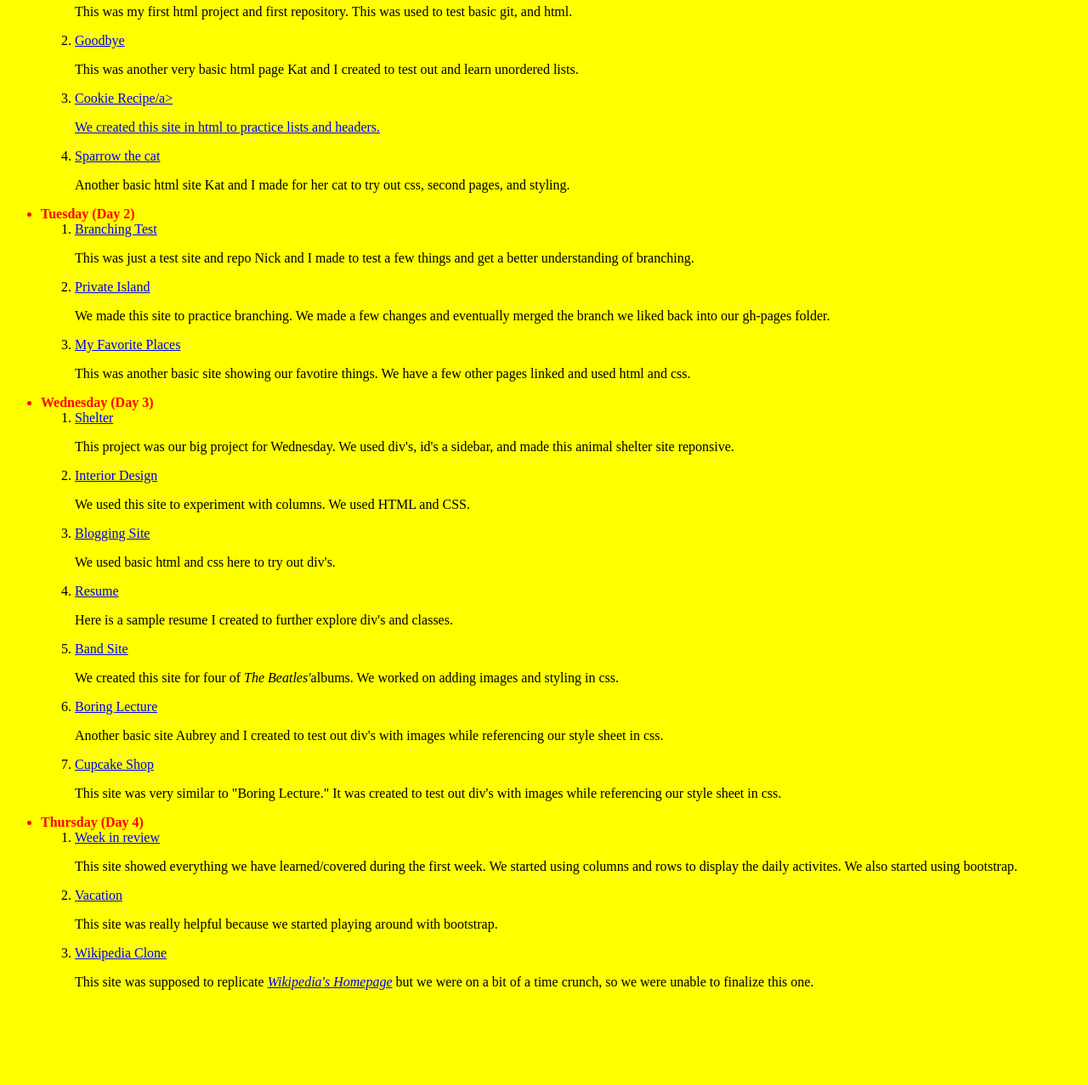
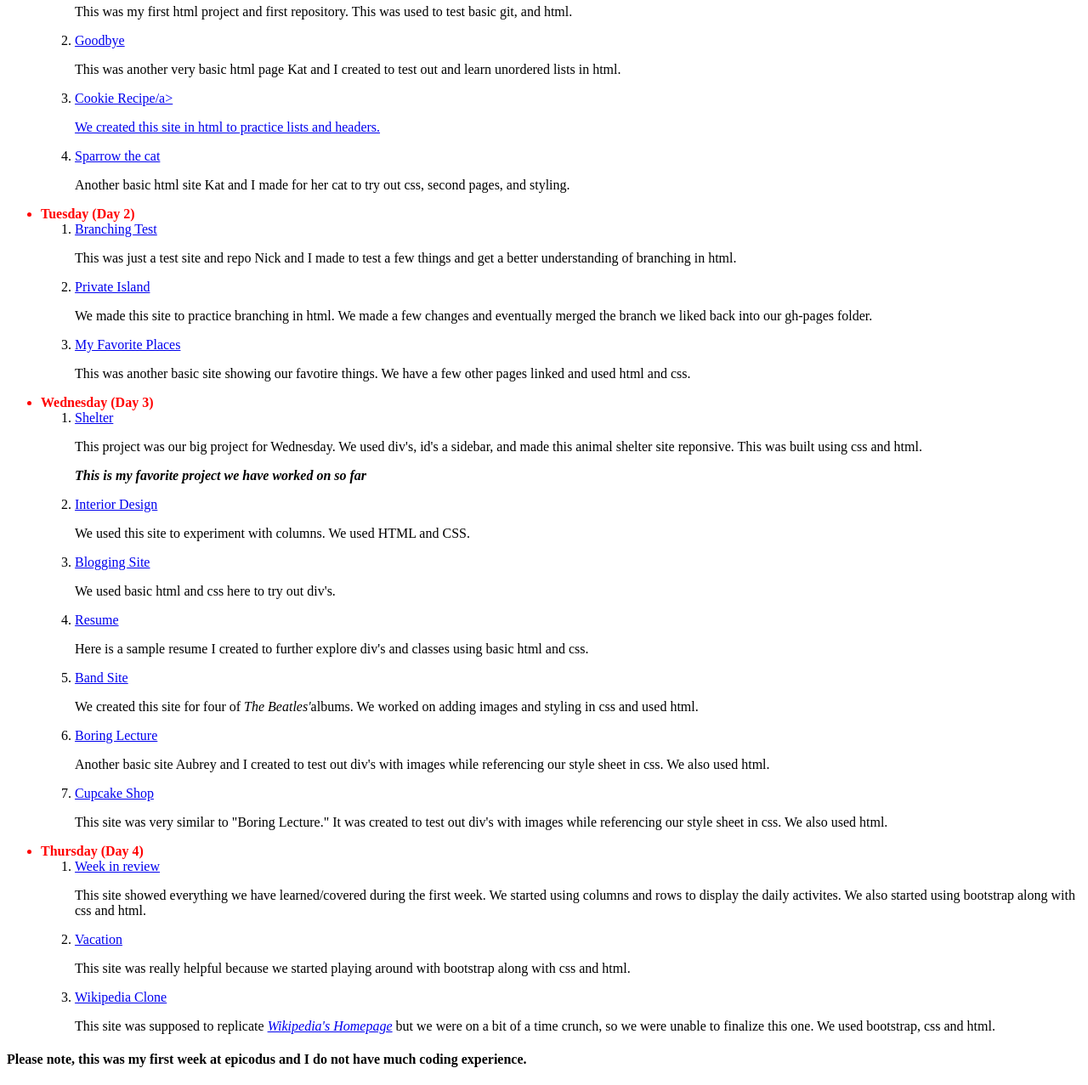
Before and after one commit to jamesmilanhiggins/portfolio, a plain HTML site: page projects.html in a window 1280 px wide. Shown: the part 174-1451 px from the top of the page at 85% size. Before the commit the page ends 1355 px from the top, so only its background shows below. Drawn offline with Linux system fonts and the light colour scheme.

```diff
--- a/css/styles.css
+++ b/css/styles.css
@@ -1,11 +1,14 @@
-body {
-  background-color: yellow;
+h1  {
+  text-align: center;
 }
 
 .main {
   text-align: center;
 }
 
+.homebutton {
+  font-size: 24px;
+}
 .main_img {
   float: left;
   border: 2px;
@@ -45,6 +48,11 @@ body {
   margin: 20px;
   text-align: center;
 }
+
+.container2 {
+  float:left;
+
+}
 .other_img{
   width: 450px;
   height: 300px;
@@ -68,3 +76,12 @@ body {
 .interests {
   background-color: green;
 }
+.special {
+  font-weight: bold;
+  font-style: italic;
+}
+
+h1 {
+  background-color: lightgrey;
+  border-radius: 10%;
+}
--- a/projects.html
+++ b/projects.html
@@ -6,7 +6,7 @@
   </head>
 
   <body>
-    <h1>Work at Epicodus ** add special work here "please note still working on these"</h1>
+    <h1>Work at Epicodus</h1>
     <h2>Week 1</h2>
       <ul>
         <li class="projects">Monday (Day 1)</li>
@@ -14,7 +14,7 @@
             <li><a href="https://github.com/jamesmilanhiggins/hello-world">Hello World</a></li>
               <p>This was my first html project and first repository. This was used to test basic git, and html.</p>
             <li><a href="https://github.com/jamesmilanhiggins/goodbye">Goodbye</a></li>
-              <p>This was another very basic html page Kat and I created to test out and learn unordered lists.</p>
+              <p>This was another very basic html page Kat and I created to test out and learn unordered lists in html.</p>
             <li><a href="https://github.com/jamesmilanhiggins/Cookie-Recipe">Cookie Recipe/a></li>
               <p>We created this site in html to practice lists and headers.</p>
             <li><a href="https://github.com/jamesmilanhiggins/Sparrow-the-cat">Sparrow the cat</a></li>
@@ -23,38 +23,40 @@
         <li class="projects">Tuesday (Day 2)</li>
           <ol>
             <li><a href="https://github.com/jamesmilanhiggins/branching-test">Branching Test </a></li>
-              <p>This was just a test site and repo Nick and I made to test a few things and get a better understanding of branching.</p>
+              <p>This was just a test site and repo Nick and I made to test a few things and get a better understanding of branching in html.</p>
             <li><a href="https://github.com/jamesmilanhiggins/Private-Island">Private Island</a></li>
-              <p>We made this site to practice branching. We made a few changes and eventually merged the branch we liked back into our gh-pages folder. </p>
+              <p>We made this site to practice branching in html. We made a few changes and eventually merged the branch we liked back into our gh-pages folder. </p>
             <li><a href="https://github.com/jamesmilanhiggins/my-favorite-places-with-nick">My Favorite Places</a></li>
               <p>This was another basic site showing our favotire things. We have a few other pages linked and used html and css.</p>
           </ol>
         <li class="projects">Wednesday (Day 3)</li>
           <ol>
             <li><a href="https://github.com/jamesmilanhiggins/shelter">Shelter </a></li>
-              <p>This project was our big project for Wednesday. We used div's, id's a sidebar, and made this animal shelter site reponsive.</p>
+              <p>This project was our big project for Wednesday. We used div's, id's a sidebar, and made this animal shelter site reponsive. This was built using css and html. </p>
+              <p><span class="special">This is my favorite project we have worked on so far</Span></p>
             <li><a href="https://github.com/jamesmilanhiggins/Interior-Design">Interior Design</a></li>
               <p>We used this site to experiment with columns. We used HTML and CSS.</p>
             <li><a href="https://github.com/jamesmilanhiggins/Blogging-site">Blogging Site</a></li>
               <p>We used basic html and css here to try out div's.</p>
             <li><a href="https://github.com/jamesmilanhiggins/Resume">Resume</a></li>
-              <p>Here is a sample resume I created to further explore div's and classes.</p>
+              <p>Here is a sample resume I created to further explore div's and classes using basic html and css.</p>
             <li><a href="https://github.com/jamesmilanhiggins/band-site">Band Site</a></li>
-              <p>We created this site for four of <em>The Beatles'</em>albums. We worked on adding images and styling in css.</p>
+              <p>We created this site for four of <em>The Beatles'</em>albums. We worked on adding images and styling in css and used html.</p>
             <li><a href="https://github.com/jamesmilanhiggins/boring-lecture">Boring Lecture </a></li>
-              <p>Another basic site Aubrey and I created to test out div's with images while referencing our style sheet in css.</p>
+              <p>Another basic site Aubrey and I created to test out div's with images while referencing our style sheet in css. We also used html.</p>
             <li><a href="https://github.com/jamesmilanhiggins/cupcake-shop">Cupcake Shop</a></li>
-              <p>This site was very similar to "Boring Lecture." It was created to test out div's with images while referencing our style sheet in css.</p>
+              <p>This site was very similar to "Boring Lecture." It was created to test out div's with images while referencing our style sheet in css. We also used html.</p>
           </ol>
         <li class="projects">Thursday (Day 4)</li>
           <ol>
             <li><a href="https://github.com/jamesmilanhiggins/Week-in-review"> Week in review</a></li>
-              <p>This site showed everything we have learned/covered during the first week. We started using columns and rows to display the daily activites. We also started using bootstrap.</p>
+              <p>This site showed everything we have learned/covered during the first week. We started using columns and rows to display the daily activites. We also started using bootstrap along with css and html.</p>
             <li><a href="https://github.com/jamesmilanhiggins/Vacation"> Vacation</a></li>
-              <p>This site was really helpful because we started playing around with bootstrap.</p>
+              <p>This site was really helpful because we started playing around with bootstrap along with css and html.</p>
             <li><a href="https://github.com/jamesmilanhiggins/Wikipedia"> Wikipedia Clone</a></li>
-              <p>This site was supposed to replicate <em><a href="https://www.wikipedia.org/" >Wikipedia's Homepage</a></em> but we were on a bit of a time crunch, so we were unable to finalize this one.</p>
+              <p>This site was supposed to replicate <em><a href="https://www.wikipedia.org/" >Wikipedia's Homepage</a></em> but we were on a bit of a time crunch, so we were unable to finalize this one. We used bootstrap, css and html.</p>
           </ol>
       </ul>
+    <h4>Please note, this was my first week at epicodus and I do not have much coding experience.</h4>
   </body>
 </html>
```
Also changed, not shown: background.html (+8 -2 lines), index.html (+9 -4 lines), interests.html (+5 -0 lines).
